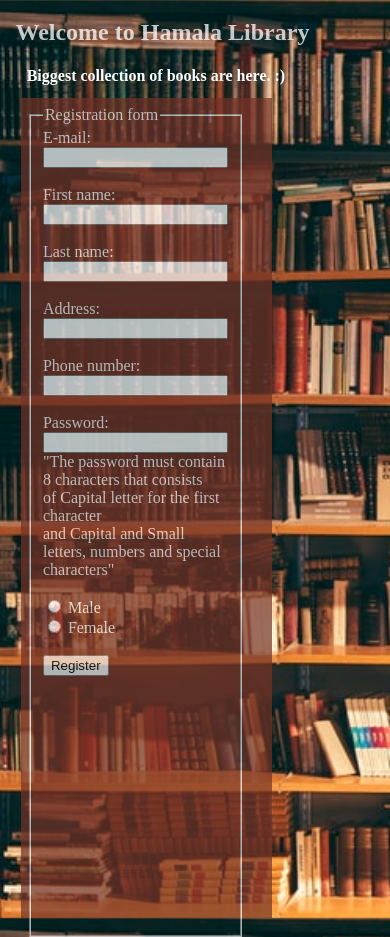
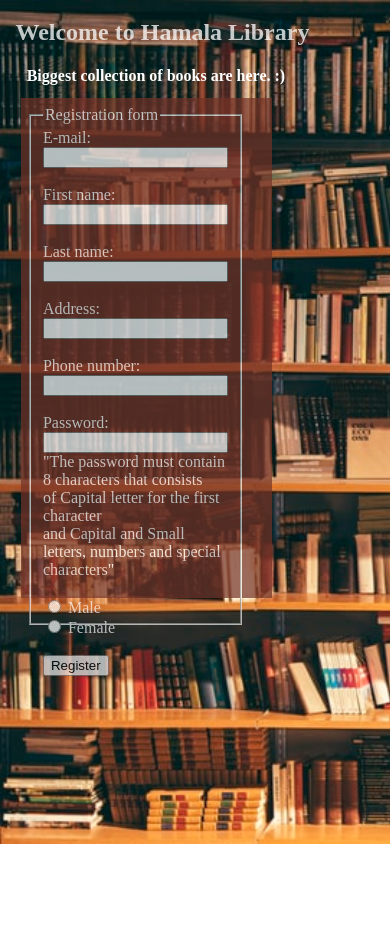
Before and after one commit to Halaalaa68/Library-web-site, a plain HTML site: page index.html in a window 390 px wide. After the commit the page ends 844 px from the top, so only its background shows below. Drawn offline with Linux system fonts and the light colour scheme.

Commit message:
Update index.html

```diff
--- a/index.html
+++ b/index.html
@@ -61,11 +61,11 @@
             float:right;
             color:rgb(255, 249, 249);
             width:67%;
-            height:99%;
+            height:500px;
             margin-right: 110px;
         }
         fieldset {
-            height: 99%;
+            height:500px;
             width: 40%;
             margin-top: 3%;
             margin-left: 3%;
```
